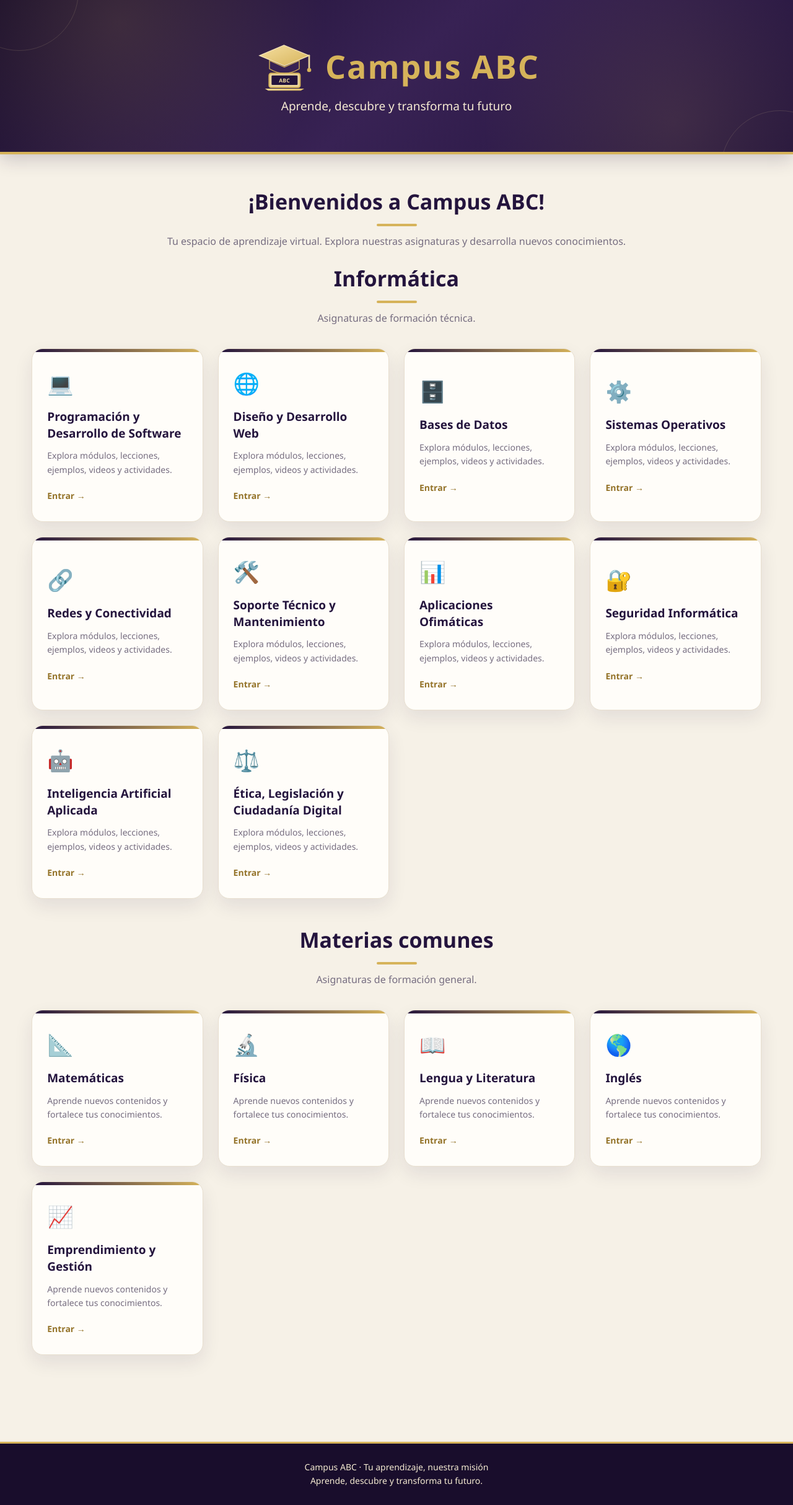
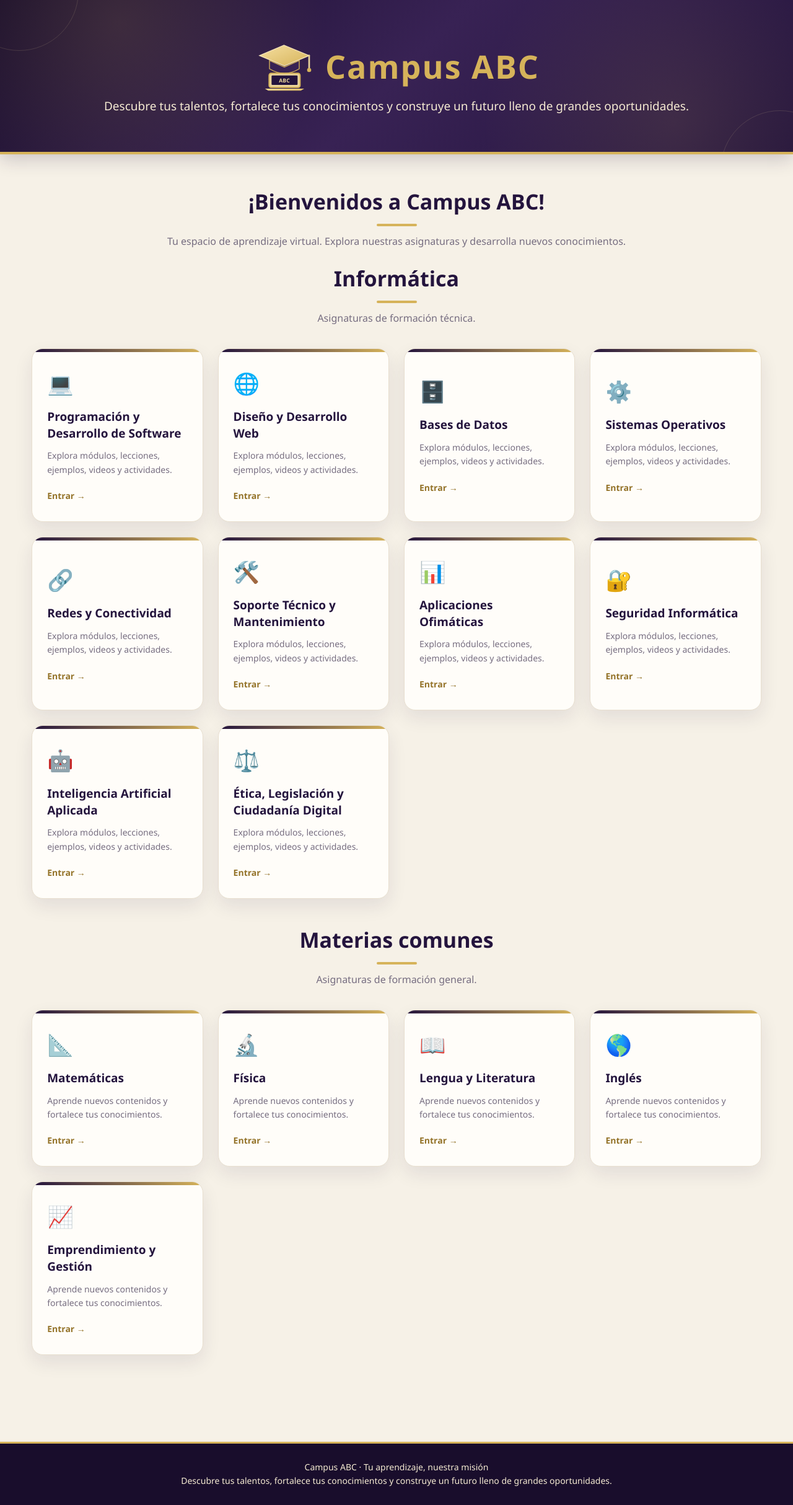
Before and after one commit to asophiaganchozo-lab/campus-abc, a React (Vite) app: page / in a window 1280 px wide. Shown: the whole page at 62% size. Built offline with nearby package versions, Linux system fonts and the light colour scheme; the HTML template or start-up script is replaced by a standard one.

Commit message:
Update App.jsx

```diff
--- a/src/App.jsx
+++ b/src/App.jsx
@@ -30,28 +30,29 @@ function LogoCampus() {
         </linearGradient>
       </defs>
 
-      {/* Birrete */}
       <path
         d="M15 34 L74 9 L135 34 L75 59 Z"
         fill="url(#oroCampus)"
         stroke="#f6e5b8"
         strokeWidth="2"
       />
+
       <path
         d="M39 46 L39 66 Q75 88 111 66 L111 46 L75 62 Z"
         fill="#382254"
         stroke="#d6b35a"
         strokeWidth="2"
       />
+
       <path
         d="M135 34 L135 65"
         stroke="#ead49a"
         strokeWidth="4"
         strokeLinecap="round"
       />
+
       <circle cx="135" cy="69" r="5" fill="#d6b35a" />
 
-      {/* Computadora */}
       <rect
         x="38"
         y="77"
@@ -62,6 +63,7 @@ function LogoCampus() {
         stroke="#d6b35a"
         strokeWidth="3"
       />
+
       <rect
         x="44"
         y="82"
@@ -70,10 +72,12 @@ function LogoCampus() {
         rx="2"
         fill="#24143d"
       />
+
       <path
         d="M28 114 H123 L115 119 H36 Z"
         fill="url(#oroCampus)"
       />
+
       <text
         x="75"
         y="99"
@@ -228,6 +232,7 @@ export default function App() {
       >
         {icono}
       </span>
+
       <h3>{titulo}</h3>
       <p>{descripcion}</p>
       <span>Entrar →</span>
@@ -321,7 +326,10 @@ export default function App() {
           <h1 style={{ margin: 0 }}>Campus ABC</h1>
         </div>
 
-        <p>Aprende, descubre y transforma tu futuro</p>
+        <p>
+          Descubre tus talentos, fortalece tus conocimientos
+          y construye un futuro lleno de grandes oportunidades.
+        </p>
       </header>
 
       <main className="principal">
@@ -753,7 +761,10 @@ export default function App() {
 
       <footer>
         <p>Campus ABC · Tu aprendizaje, nuestra misión</p>
-        <p>Aprende, descubre y transforma tu futuro.</p>
+        <p>
+          Descubre tus talentos, fortalece tus conocimientos
+          y construye un futuro lleno de grandes oportunidades.
+        </p>
       </footer>
     </div>
   )
```
